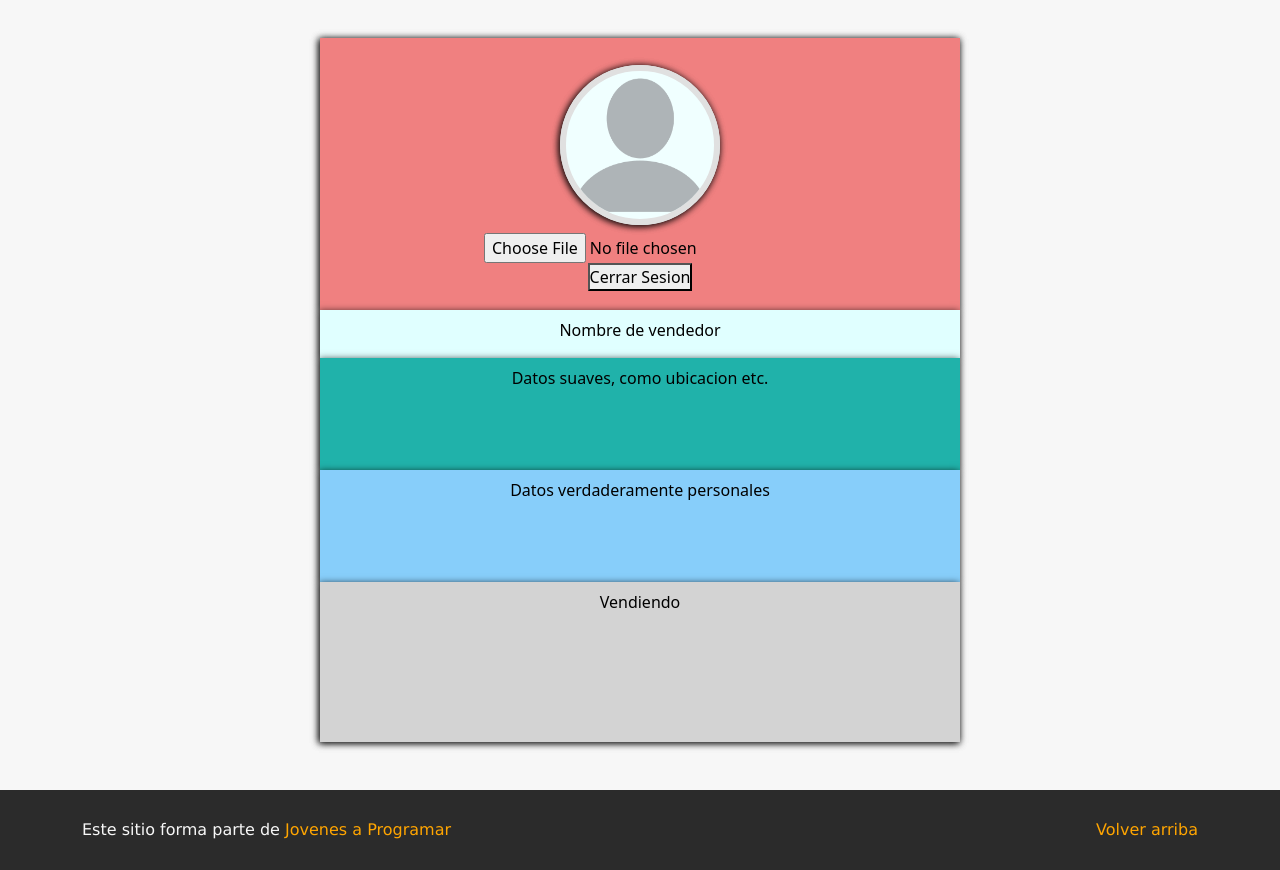
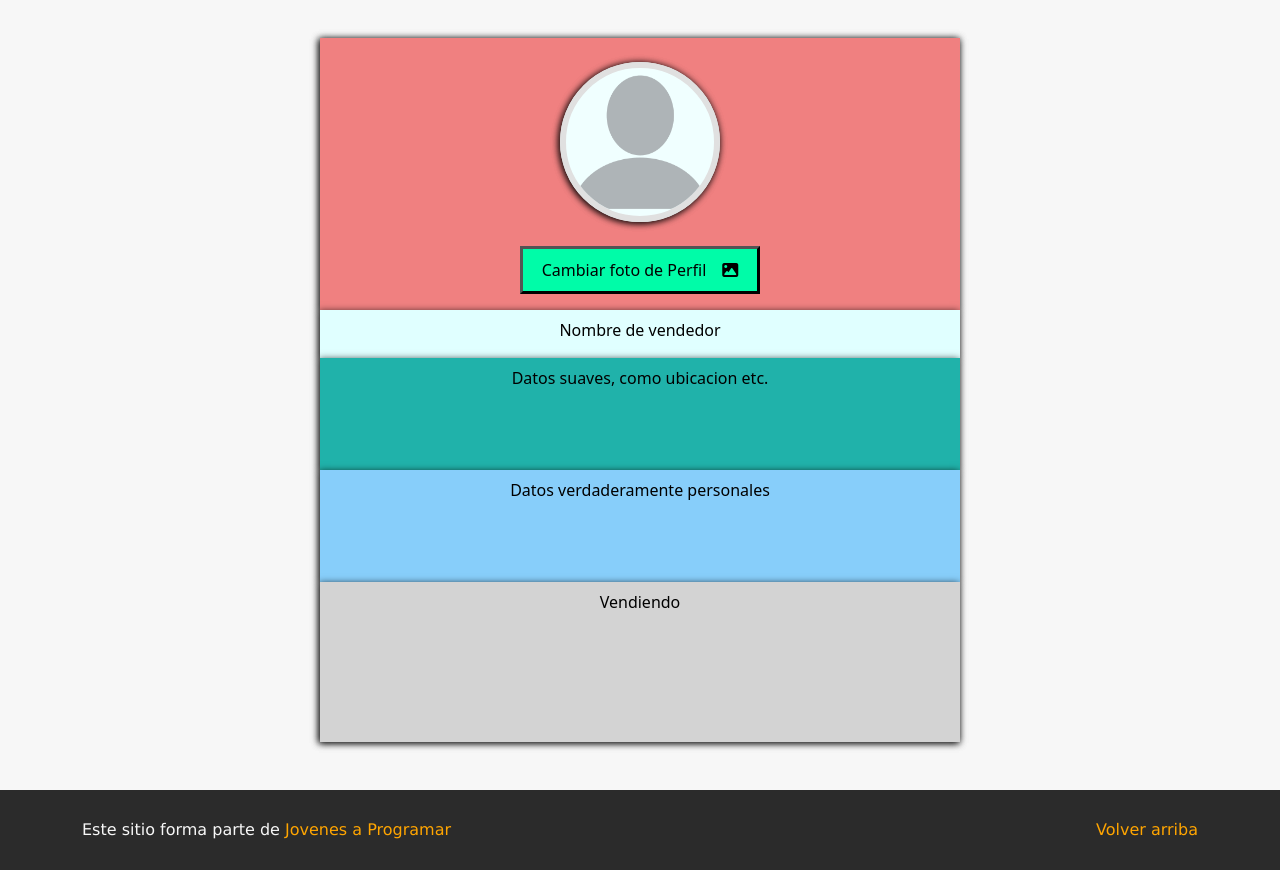
Before and after one commit to miguelsoffarelli/proyectofinal-grupo2, a plain HTML site: page my-profile.html in a window 1280 px wide. Shown: the part 67-937 px from the top of the page. Drawn offline with Linux system fonts and the light colour scheme; sample sign-in values are in the browser's storage.

Commit message:
Agregado botón de cambiar imagen

```diff
--- a/css/my-profile.css
+++ b/css/my-profile.css
@@ -115,8 +115,24 @@ main {
     background-color: lightgrey;
 }
 
+input[type="file"] {
+    display: none;
+}
 
+input[type="file"] + label{
+    cursor: pointer;
+    padding: 0.1em;
+    margin-top: 1em;
+    height: 3rem;
+    width: 15rem;
+    background-color: rgb(0, 252, 168);
+    text-align: center;
+    justify-content: center;
+    display: flex;
+    align-items: center;
+    border: outset 3px  rgb(0, 0, 0) ;
+}
 
-/* input[type="file"] + label{
-    cursor: pointer;
-} */
+form i {
+    margin-left: 1em;
+}
--- a/my-profile.html
+++ b/my-profile.html
@@ -128,9 +128,9 @@
           </div>
 
           <input type="file" name="profilePic" id="profilePicFile" accept="image/*">
-          <label for=""></label>
+          <label for="profilePicFile">Cambiar foto de Perfil   <i class="fa-solid fa-image"></i></label>
         </form>
-        <button>Cerrar Sesion</button>
+        <!-- <button>Cerrar Sesion</button> -->
       </div>
       <div class="profileUserName">Nombre de vendedor</div>
       <div class="userData">Datos suaves, como ubicacion etc.</div>
```
